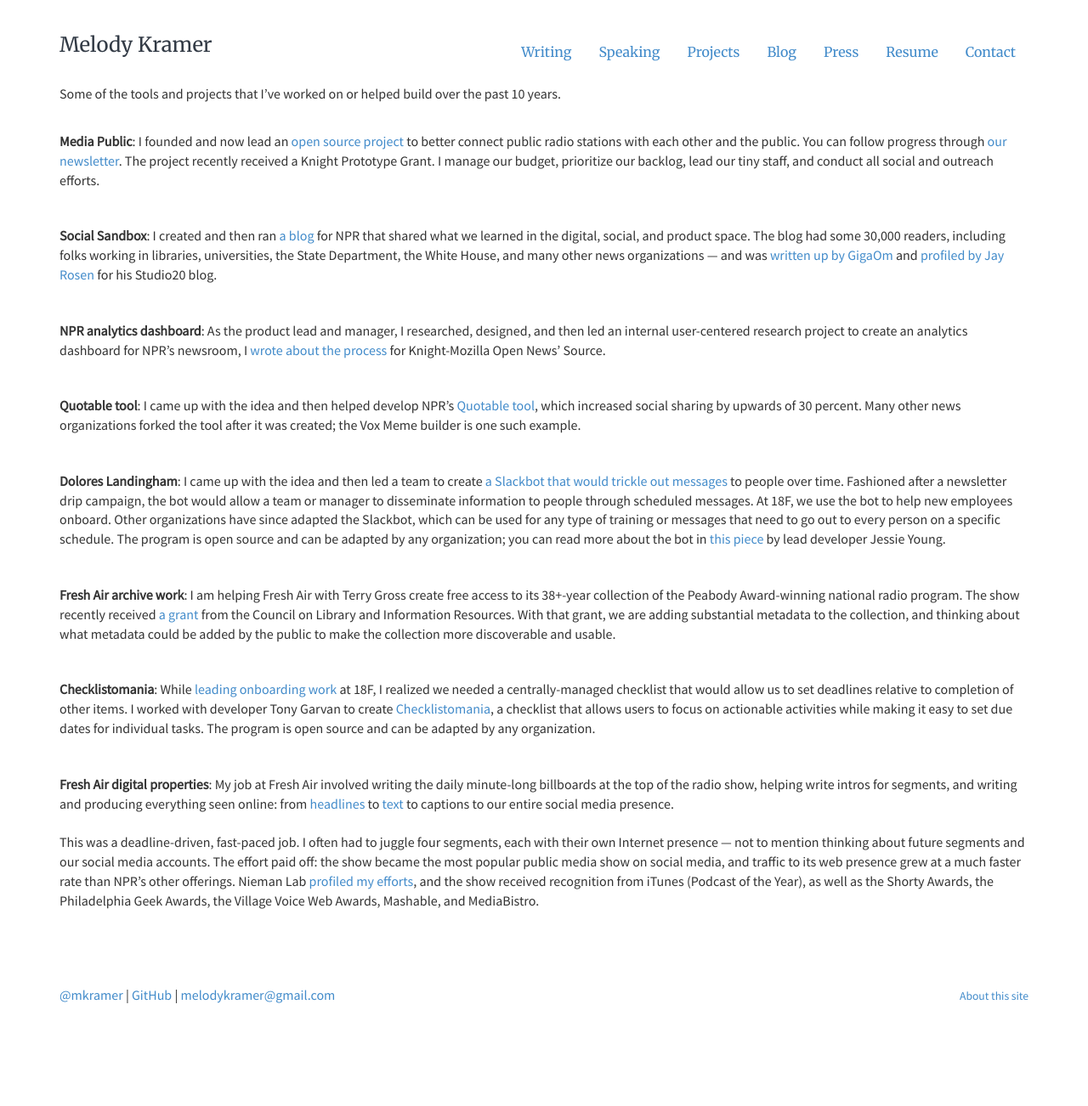
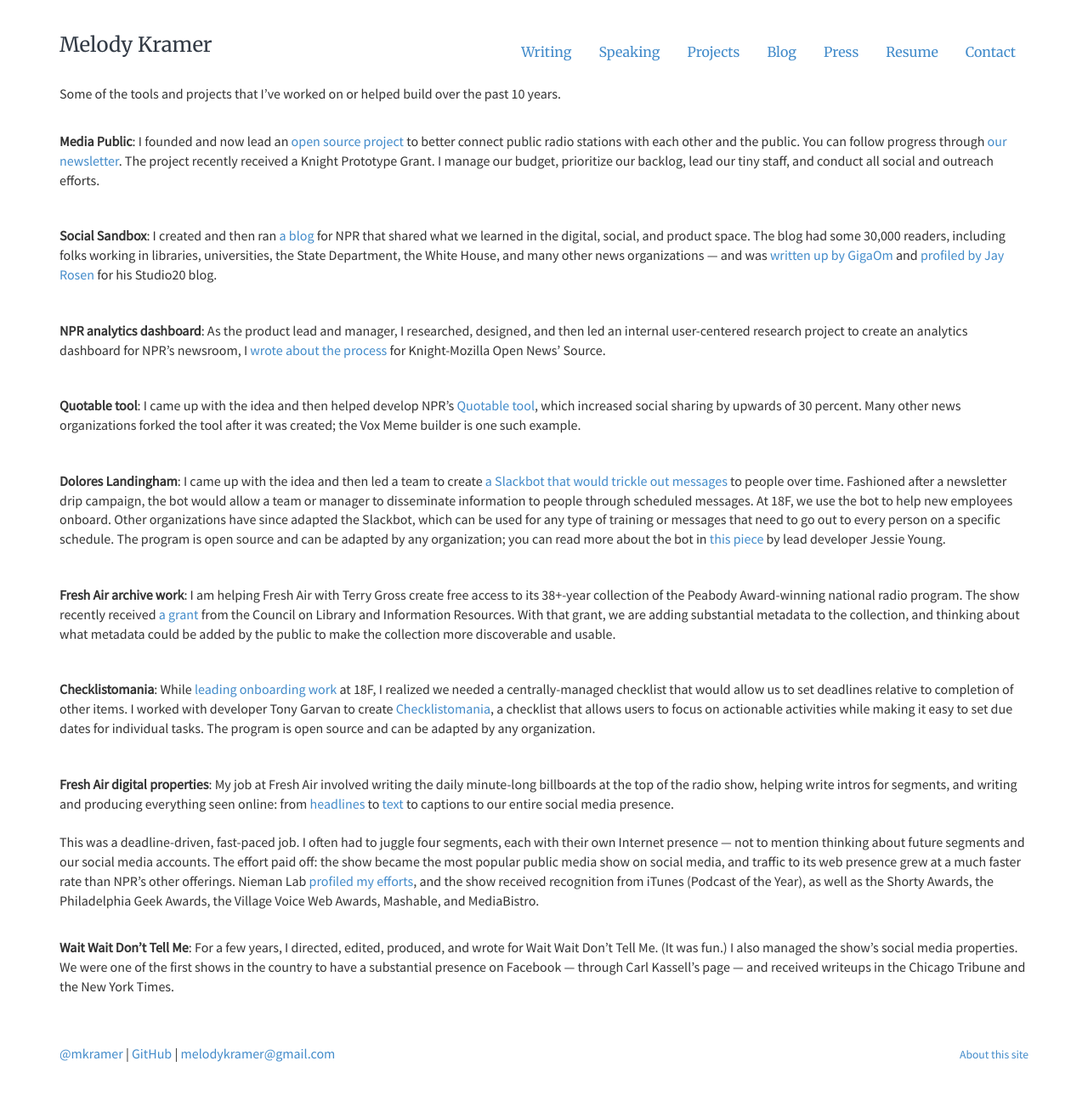
Before and after one commit to melodykramer/old-website, a Jekyll site: the page built from projects.md, in a window 1280 px wide. Shown: the whole page at 85% size. Built offline with Jekyll 4.4.1, drawn with Linux system fonts in a browser that asks for light colours; before the commit the page ends 1233 px from its top, so only the background shows below that.

Commit message:
Update projects.md

```diff
--- a/projects.md
+++ b/projects.md
@@ -45,3 +45,4 @@
 This was a deadline-driven, fast-paced job. I often had to juggle four segments, each with their own Internet presence — not to mention thinking about future segments and our social media accounts. The effort paid off: the show became the most popular public media show on social media, and traffic to its web presence grew at a much faster rate than NPR's other offerings. Nieman Lab [profiled my efforts](http://www.niemanlab.org/2012/04/meet-the-most-popular-woman-at-nprs-fresh-air-and-its-not-terry-gross/), and the show received recognition from iTunes (Podcast of the Year), as well as the Shorty Awards, the Philadelphia Geek Awards, the Village Voice Web Awards, Mashable, and MediaBistro.
 
 <br>
+<b>Wait Wait Don't Tell Me</b>: For a few years, I directed, edited, produced, and wrote for Wait Wait Don't Tell Me. (It was fun.) I also managed the show's social media properties. We were one of the first shows in the country to have a substantial presence on Facebook — through Carl Kassell's page — and received writeups in the Chicago Tribune and the New York Times.
```
